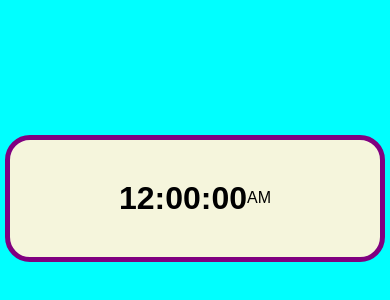
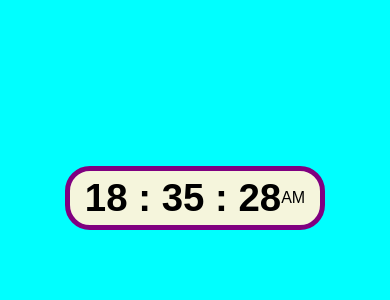
Before and after one commit to Coder-Akanksha/Digital_Clock_WebProject2, a plain HTML site: page index.html in a window 390 px wide. Shown: the part 224-524 px from the top of the page. Drawn offline with Linux system fonts and the light colour scheme.

Commit message:
add Javascript to the clock

```diff
--- a/index.html
+++ b/index.html
@@ -11,5 +11,6 @@
         <h1 id="time">12:00:00</h1>
         <spam id="timeformat">AM</spam>
     </div>
+    <script src="script.js"></script>
 </body>
 </html>
--- a/script.js
+++ b/script.js
@@ -0,0 +1,26 @@
+const time = document.getElementById('time');
+const timeformat = document.getElementById('timeformate');
+
+document.addEventListener('DOMContentLoaded', ()=>{
+    setInterval(showTime, 1000);
+})
+
+const showTime = () =>{
+    let date = new Date();
+
+    let hr = date.getHours();
+    let min = date.getMinutes();
+    let sec = date.getSeconds();
+
+    hr = hr<10 ? `0${hr}` : hr;
+    min = min<10 ? `0${min}` :min;
+   sec = sec<10 ? `0${sec}` : sec;
+
+
+
+    time.innerHTML =` ${hr} : ${min} : ${sec}`;
+
+    timeformat.innerHTML = time>12 ? "PM" : "AM";
+
+    //console.log("hours" + hr + "min" + min + "sec" + sec);
+}
--- a/style.css
+++ b/style.css
@@ -12,8 +12,6 @@ body {
     justify-content: center;
     align-items: center;
     min-height: 100vh;
-    background: url("");
-    background-size: cover;
     background-color: aqua;
 }
 
@@ -29,3 +27,17 @@ body {
     padding-bottom: 40px;
     background-color: beige;
 }
+.clock h1{
+    font-size: 3.5rem;
+    font-weight: 600;
+}
+@media screen and (max-width:400px) {
+    .clock{
+        max-width: 260px;
+        padding: 5px;
+    }
+    .clock h1{
+        font-size: 2.4rem;
+    }
+
+}
```
